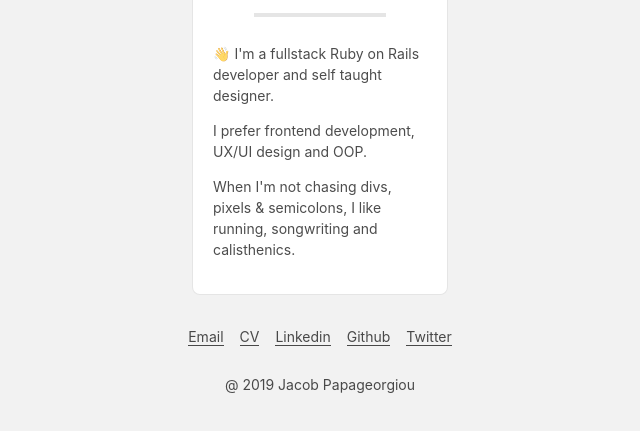
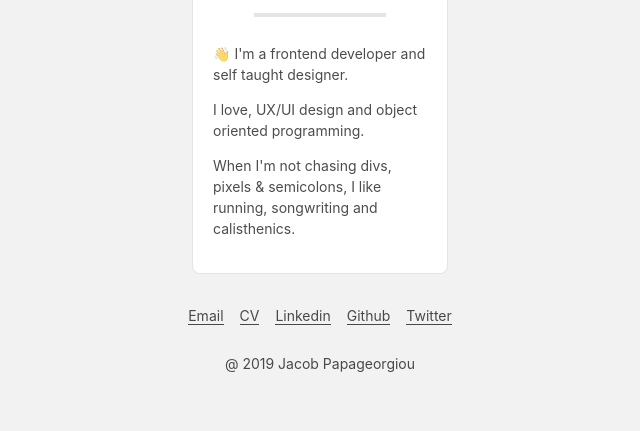
Before and after one commit to mostmojo/old_profile, a website: page index.html in a window 1280 px wide. Shown: the part 269-700 px from the top of the page, without its empty margins (320-960 px from the left). Drawn offline with nearby package versions, Linux system fonts and the light colour scheme.

Commit message:
Update index.html

```diff
--- a/index.html
+++ b/index.html
@@ -24,7 +24,7 @@
         <h1 class="f3">Jacob Papageorgiou</h1>
       </header>
       <hr class="ba bw1 mw4 b--black-10" />
-      <article class="pa1 lh-copy f6 black-70"><p>👋 I'm a fullstack Ruby on Rails developer and self taught designer.</p><p>I prefer frontend development, UX/UI design and OOP.</p><p>When I'm not chasing divs, pixels & semicolons, I like running, songwriting and calisthenics.</p></article>
+      <article class="pa1 lh-copy f6 black-70"><p>👋 I'm a frontend developer and self taught designer.</p><p>I love, UX/UI design and object oriented programming.</p><p>When I'm not chasing divs, pixels & semicolons, I like running, songwriting and calisthenics.</p></article>
     </section>
 
 <!--     <section class="mw6 center tc ph3 mv5">
```
